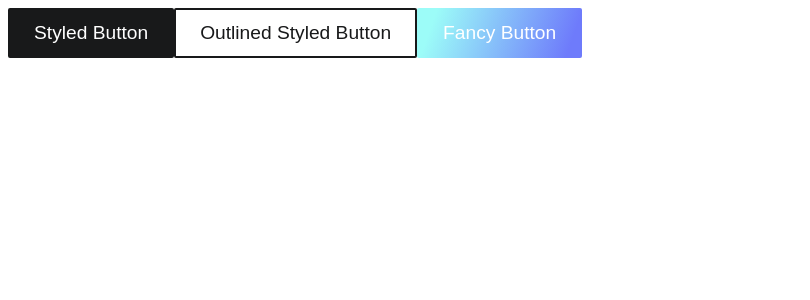
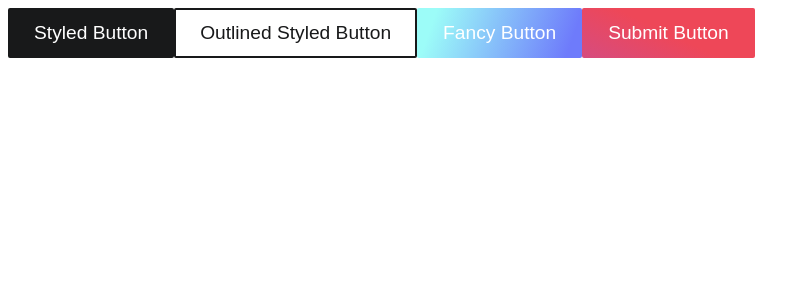
Before and after one commit to Zekumoru/js-personal-playground, a React (Create React App) app in the folder typescript/styled-components/: page / in a window 1280 px wide. Shown: the top 300 px of the page, without its empty margins (0-810 px from the left). Built offline with nearby package versions, Linux system fonts and the light colour scheme.

Commit message:
Create submit button

```diff
--- a/typescript/styled-components/src/App.tsx
+++ b/typescript/styled-components/src/App.tsx
@@ -1,4 +1,4 @@
-import StyledButton, { FancyButton } from './components/Button';
+import StyledButton, { FancyButton, SubmitButton } from './components/Button';
 
 function App() {
   return (
@@ -6,6 +6,7 @@ function App() {
       <StyledButton>Styled Button</StyledButton>
       <StyledButton variant="outline">Outlined Styled Button</StyledButton>
       <FancyButton>Fancy Button</FancyButton>
+      <SubmitButton>Submit Button</SubmitButton>
     </div>
   );
 }
--- a/typescript/styled-components/src/components/Button.styles.tsx
+++ b/typescript/styled-components/src/components/Button.styles.tsx
@@ -19,3 +19,9 @@ export const FancyButton = styled(StyledButton)`
   padding: 14px 26px;
   background-image: linear-gradient(109.6deg, #9cfcf8 11.2%, #6e7bfb 91.1%);
 `;
+
+export const SubmitButton = styled(FancyButton).attrs({
+  type: 'submit',
+})`
+  background-image: linear-gradient(25deg, #d64c7f, #ee4758 50%);
+`;
--- a/typescript/styled-components/src/components/Button.tsx
+++ b/typescript/styled-components/src/components/Button.tsx
@@ -1,4 +1,4 @@
-import { StyledButton, FancyButton } from './Button.styles';
+import { StyledButton, FancyButton, SubmitButton } from './Button.styles';
 
 export default StyledButton;
-export { FancyButton };
+export { FancyButton, SubmitButton };
```
